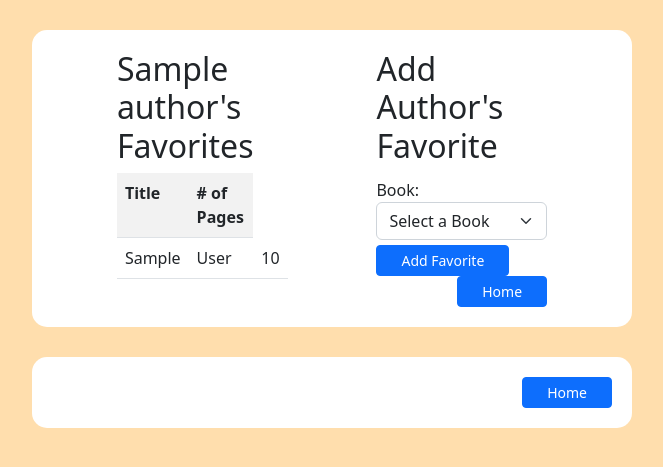
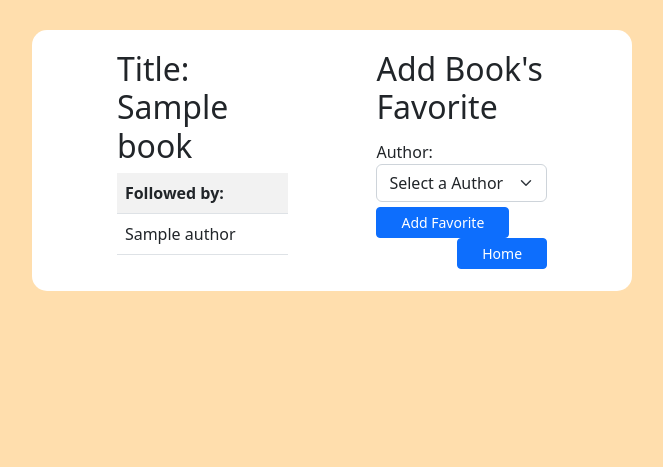
Before and after one commit to dreessen-n/books_authors, a Flask app: template flask_app/templates/book_show.html in a window 1280 px wide. Shown: the top 467 px of the page, without its empty margins (308-971 px from the left). Run offline with Flask 2, Linux system fonts and the light colour scheme; the template is opened without the code that fills it: most values are stand-ins (such as "Sample title", 1, 10 or a date in 2020); parts of the project's set-up code (start-up, migrations or seed data) failed here and were passed over.

Commit message:
Update book_show and books pages

```diff
--- a/flask_app/templates/book_show.html
+++ b/flask_app/templates/book_show.html
@@ -13,31 +13,28 @@
     <div class="container">
         <div class="row justify-content-evenly">
             <div class="col-4">
-                <h2>{{author.name}}'s Favorites</h2>
+                <h2>Title: {{book.title}}</h2>
                 <table class="table table-striped">
                     <tbody>
                         <tr>
-                            <th>Title</th>
-                            <th># of Pages</th>
+                            <th>Followed by:</th>
                         </tr>
-                        {% for book in author.books %}
+                        {% for author in book.authors_favs %}
                         <tr>
-                            <td>{{book.first_name}}</td>
-                            <td>{{book.last_name}}</td>
-                            <td>{{book.age}}</td>
+                            <td>{{author.name}}</td>
                         </tr>
                         {% endfor %}
                     </tbody>
                 </table>
             </div>
             <div class="col-4">
-                <h2>Add Author's Favorite</h2>
+                <h2>Add Book's Favorite</h2>
                 <form  action="/author/favorite/", method="POST">
-                    <label class="new_form" for="name">Book:</label>
-                    <select name="'book_id" class="form-select" aria-label="Default select example">
-                        <option selected>Select a Book</option>
-                        {% for book in books %}
-                        <option value="{{book.id}}">{{book.name}}</option>
+                    <label class="new_form" for="name">Author:</label>
+                    <select name="'author_id" class="form-select" aria-label="Default select example">
+                        <option selected>Select a Author</option>
+                        {% for author in not_fav_author %}
+                        <option value="{{author.id}}">{{author.name}}</option>
                         {% endfor %}
                     </select>
                     <div class="btn-add">
@@ -53,16 +50,6 @@
         </div>
     </div>
 
-    <!--old stuff below-->
-
-    <div class="container">
-        <div editable="rich">
-            <div class="btn-home">
-                <a class="btn btn-primary btn-sm px-4 gap-3" href="/dojos" role="button">Home</a>
-            </div>
-        </div>
-    </div>
-
     <script src="https://cdn.jsdelivr.net/npm/bootstrap@5.2.0-beta1/dist/js/bootstrap.bundle.min.js"></script>
     <script type="text/javascript" src="{{ url_for('static', filename='/js/script.js') }}"></script>
 </body>
```
Also changed, not shown: flask_app/controllers/authors.py (+7 -0 lines), flask_app/controllers/books.py (+6 -2 lines), flask_app/templates/author_show.html (+0 -10 lines), flask_app/templates/books.html (+12 -10 lines).
